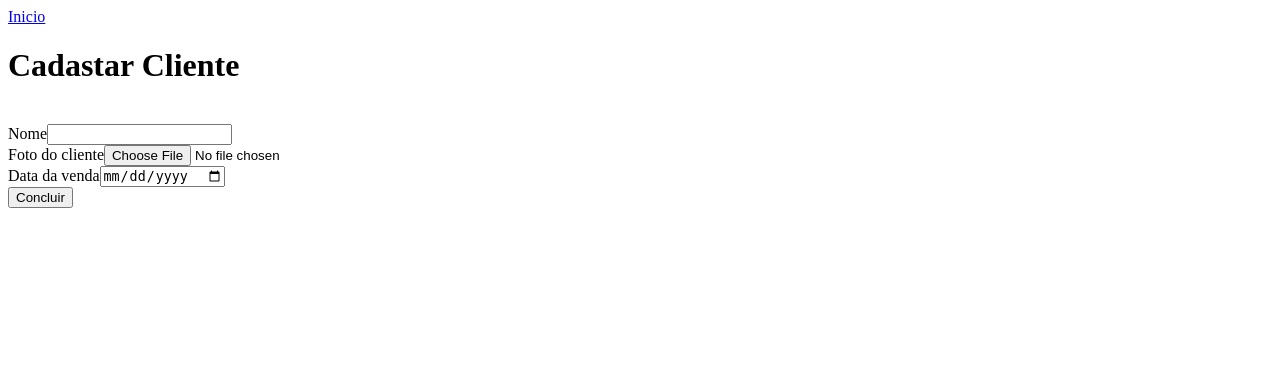
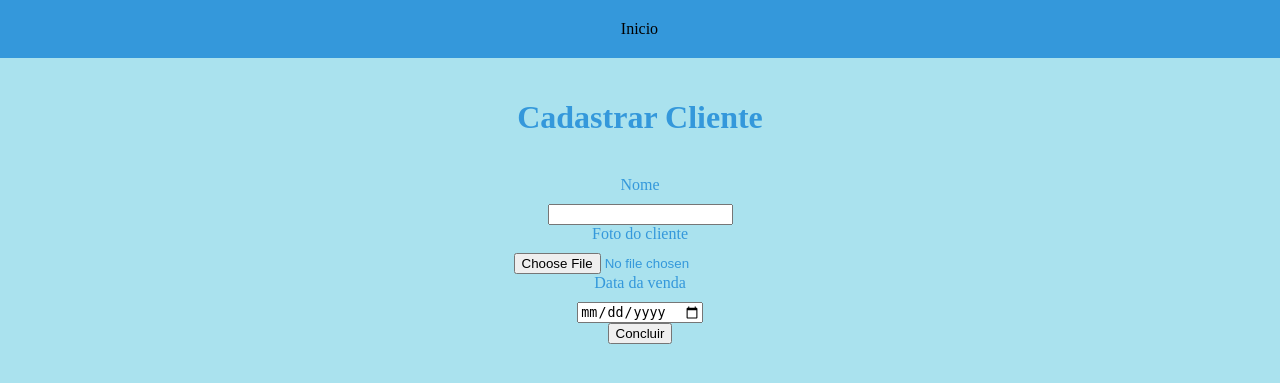
Before and after one commit to raelaraujo0/projetobecho, a Django app: page /brecho/clientes in a window 1280 px wide. Shown: the top 383 px of the page. Run offline with Django 4.2, Linux system fonts and the light colour scheme.

Commit message:
estilizacao

```diff
--- a/projeto/projeto/settings.py
+++ b/projeto/projeto/settings.py
@@ -105,7 +105,11 @@ USE_TZ = True
 # Static files (CSS, JavaScript, Images)
 # https://docs.djangoproject.com/en/4.2/howto/static-files/
 
-STATIC_URL = 'static/'
+STATIC_URL = 'assets/'
+STATIC_ROOT = os.path.join(BASE_DIR, "statisfiles")
+STATICFILES_DIRS = [
+    os.path.join(BASE_DIR, "static")
+]
 
 # Default primary key field type
 # https://docs.djangoproject.com/en/4.2/ref/settings/#default-auto-field
--- a/projeto/projetoapp/templates/brecho/cliente.html
+++ b/projeto/projetoapp/templates/brecho/cliente.html
@@ -1,26 +1,39 @@
+{% load static %}
+
 <!DOCTYPE html>
 <html lang="en">
+
 <head>
     <meta charset="UTF-8">
     <meta name="viewport" content="width=device-width, initial-scale=1.0">
+    <link rel="stylesheet" href="{% static 'css/pags.css' %}">
     <title>Cliente</title>
 </head>
+
 <body>
     <header>
-        <nav class="inicio"><a href="{% url 'home' %}">Inicio</a>
+        <nav class="inicio">
+            <a href="{% url 'home' %}">Inicio</a>
         </nav>
     </header>
 
-    <h1>Cadastar Cliente</h1><br>
-
     <form action="{% url 'listar_clientes' %}" method="post">
         <div class="formulario">
-            Nome<input name="nome" type="text"><br>
-            Foto do cliente<input name="FotoCliente" type="file"><br>
-            Data da venda<input name="DataVenda" type="date"><br>
+            <h1>Cadastrar Cliente</h1><br>
+
+            <label for="nome">Nome</label>
+            <input name="nome" type="text"><br>
+
+            <label for="FotoCliente">Foto do cliente</label>
+            <input name="FotoCliente" type="file"><br>
+
+            <label for="DataVenda">Data da venda</label>
+            <input name="DataVenda" type="date"><br>
+
             <button type="submit">Concluir</button>
         </div>
     </form>
 
 </body>
+
 </html>
--- /dev/null
+++ b/projeto/static/css/pags.css
@@ -0,0 +1,24 @@
+.inicio a {
+    display: block;
+    padding: 20px 48.5%;
+    background-color: #3498db;
+    text-decoration: none;
+    color: black;
+}
+
+.formulario {
+    color: #3498db;
+    text-align: center;
+    padding: 20px;
+}
+
+body, html {
+    margin: 0;
+    padding: 0;
+    background-color: #aae2ee;
+}
+
+.formulario label {
+    display: block;
+    margin-bottom: 10px;
+}
```
Also changed, not shown: projeto/projetoapp/templates/brecho/home.html (+15 -10 lines), projeto/projetoapp/templates/brecho/roupa.html (+21 -8 lines), projeto/static/css/index.css (added, +30 -0 lines), projeto/projetoapp/templates/brecho/home.css (deleted), projeto/projetoapp/templates/brecho/pags.css (added).
